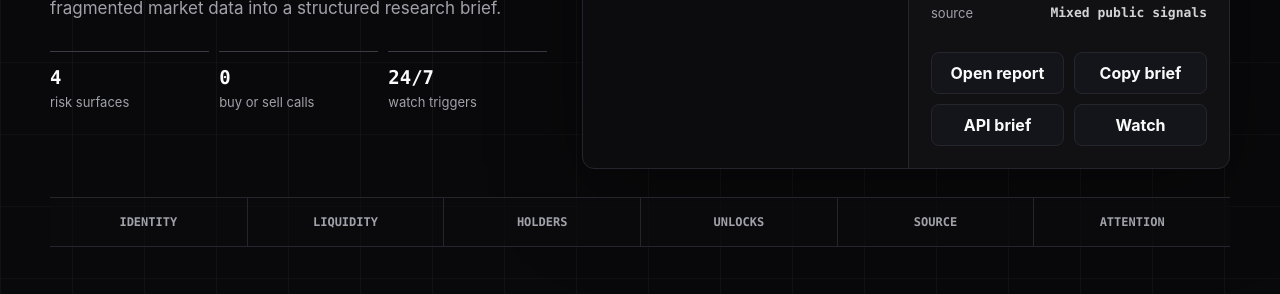
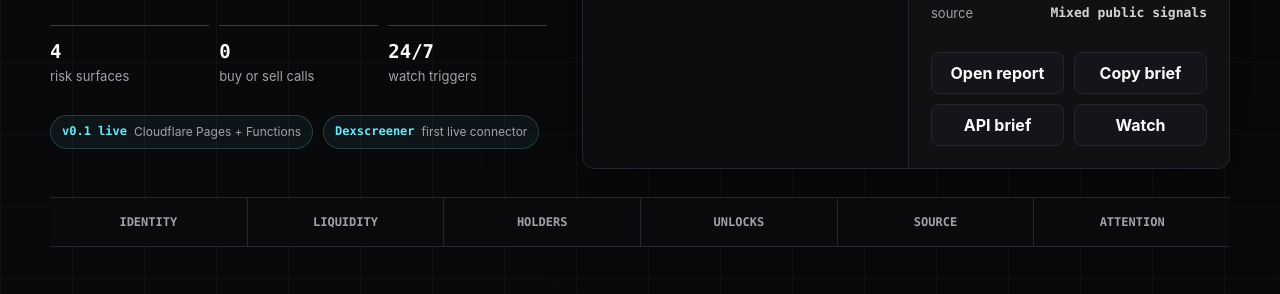
Before and after one commit to jerrywang33/dyor, a website: page index.html in a window 1280 px wide. Shown: the part 658-952 px from the top of the page. Drawn offline with Linux system fonts and the light colour scheme.

Commit message:
Mark MVP v0.1 release status

```diff
--- a/app.js
+++ b/app.js
@@ -1712,6 +1712,10 @@ function home() {
               <span><strong>0</strong> buy or sell calls</span>
               <span><strong>24/7</strong> watch triggers</span>
             </div>
+            <div class="release-strip" aria-label="Release status">
+              <span><strong>v0.1 live</strong> Cloudflare Pages + Functions</span>
+              <span><strong>Dexscreener</strong> first live connector</span>
+            </div>
           </div>
           <div class="hero-product">
             ${scanPanel()}
@@ -2054,6 +2058,14 @@ function docsPage() {
         DYOR.sh is an AI-Native research shell. The goal is to scan crypto assets, surface evidence, explain risk, and keep a watch process running after the first report.
       </p>
       <div class="doc-card">
+        <h2>Status</h2>
+        <div class="flow">
+          <article class="flow-step"><code>v0.1</code><span>MVP is live on Cloudflare Pages with Pages Functions.</span></article>
+          <article class="flow-step"><code>Dexscreener</code><span>Current connector for pairs, liquidity, volume, source links, and market structure.</span></article>
+          <article class="flow-step"><code>Next</code><span>Holder distribution, unlock schedules, contract verification, and deeper source/social checks.</span></article>
+        </div>
+      </div>
+      <div class="doc-card">
         <h2>Commands</h2>
         <div class="flow">
           <article class="flow-step"><code>/scan</code><span>Run token, contract, or project research.</span></article>
--- a/index.html
+++ b/index.html
@@ -17,10 +17,10 @@
     <meta name="theme-color" content="#09090b" />
     <title>dyor.sh - AI-Native Research Shell for Crypto</title>
     <link rel="icon" href="/favicon.svg" type="image/svg+xml" />
-    <link rel="stylesheet" href="/styles.css?v=20260527-redflags-api" />
+    <link rel="stylesheet" href="/styles.css?v=20260527-mvp-v01" />
   </head>
   <body>
     <div id="app"></div>
-    <script src="/app.js?v=20260527-redflags-api"></script>
+    <script src="/app.js?v=20260527-mvp-v01"></script>
   </body>
 </html>
--- a/llms.txt
+++ b/llms.txt
@@ -1,6 +1,8 @@
 # DYOR.sh
 
 DYOR.sh is an AI-Native crypto research shell for token due diligence. It returns research briefs, unresolved risk checks, source links, watch triggers, and comparison summaries. It does not provide financial advice, price targets, or buy/sell calls.
+
+Status: MVP v0.1 is live on Cloudflare Pages with Pages Functions. The first live connector is Dexscreener.
 
 ## Primary URLs
 
--- a/styles.css
+++ b/styles.css
@@ -249,6 +249,33 @@ button {
   font-size: 19px;
 }
 
+.release-strip {
+  display: flex;
+  flex-wrap: wrap;
+  gap: 10px;
+  margin-top: 18px;
+}
+
+.release-strip span {
+  min-height: 34px;
+  border: 1px solid rgba(103, 232, 249, 0.2);
+  border-radius: 999px;
+  display: inline-flex;
+  align-items: center;
+  gap: 7px;
+  padding: 0 11px;
+  color: var(--muted);
+  background: rgba(103, 232, 249, 0.055);
+  font-size: 12px;
+  line-height: 1.25;
+}
+
+.release-strip strong {
+  color: var(--cyan);
+  font-family: var(--mono);
+  font-weight: 800;
+}
+
 .hero-product {
   min-width: 0;
 }
```
Also changed, not shown: README.md.
